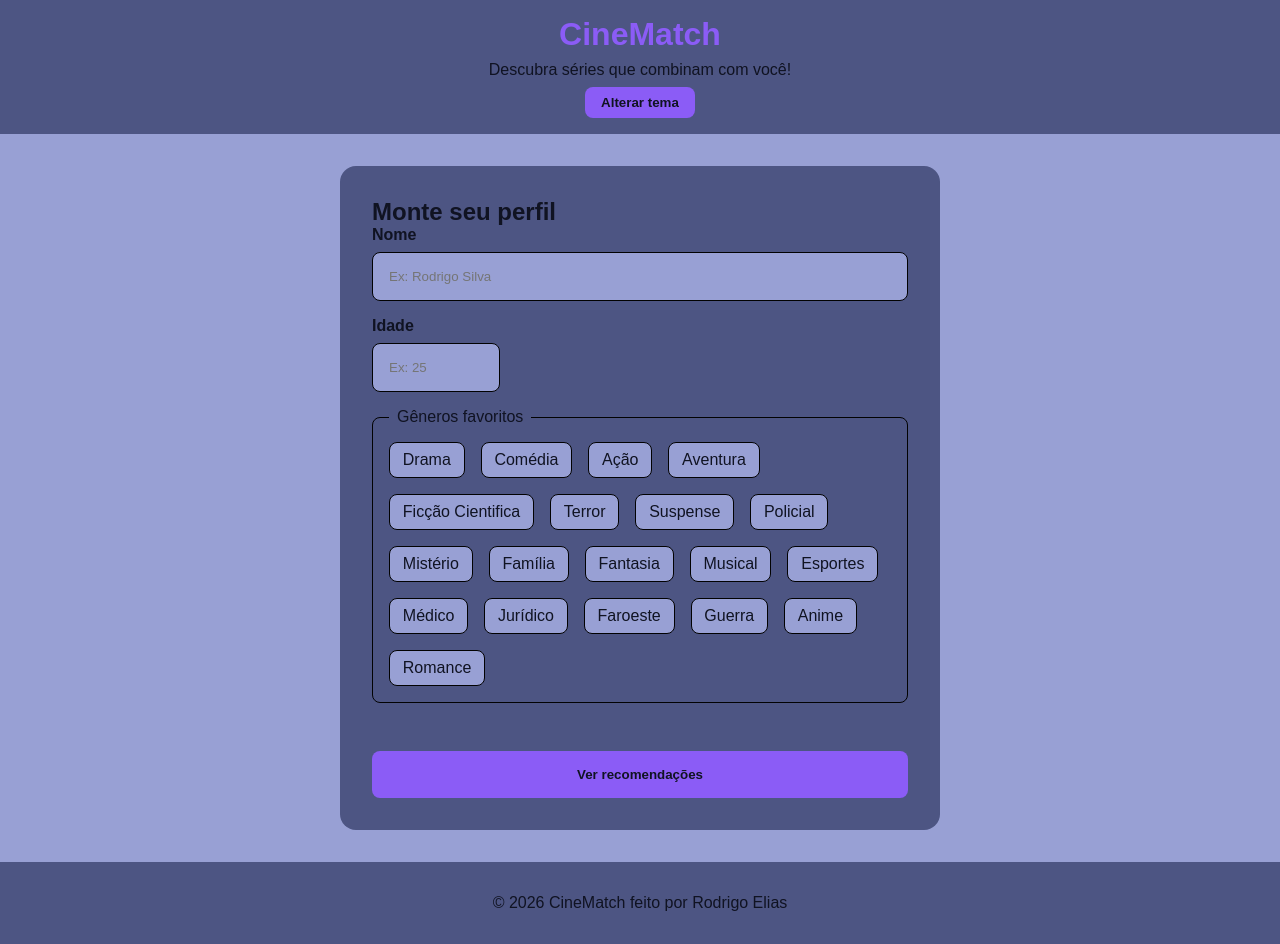
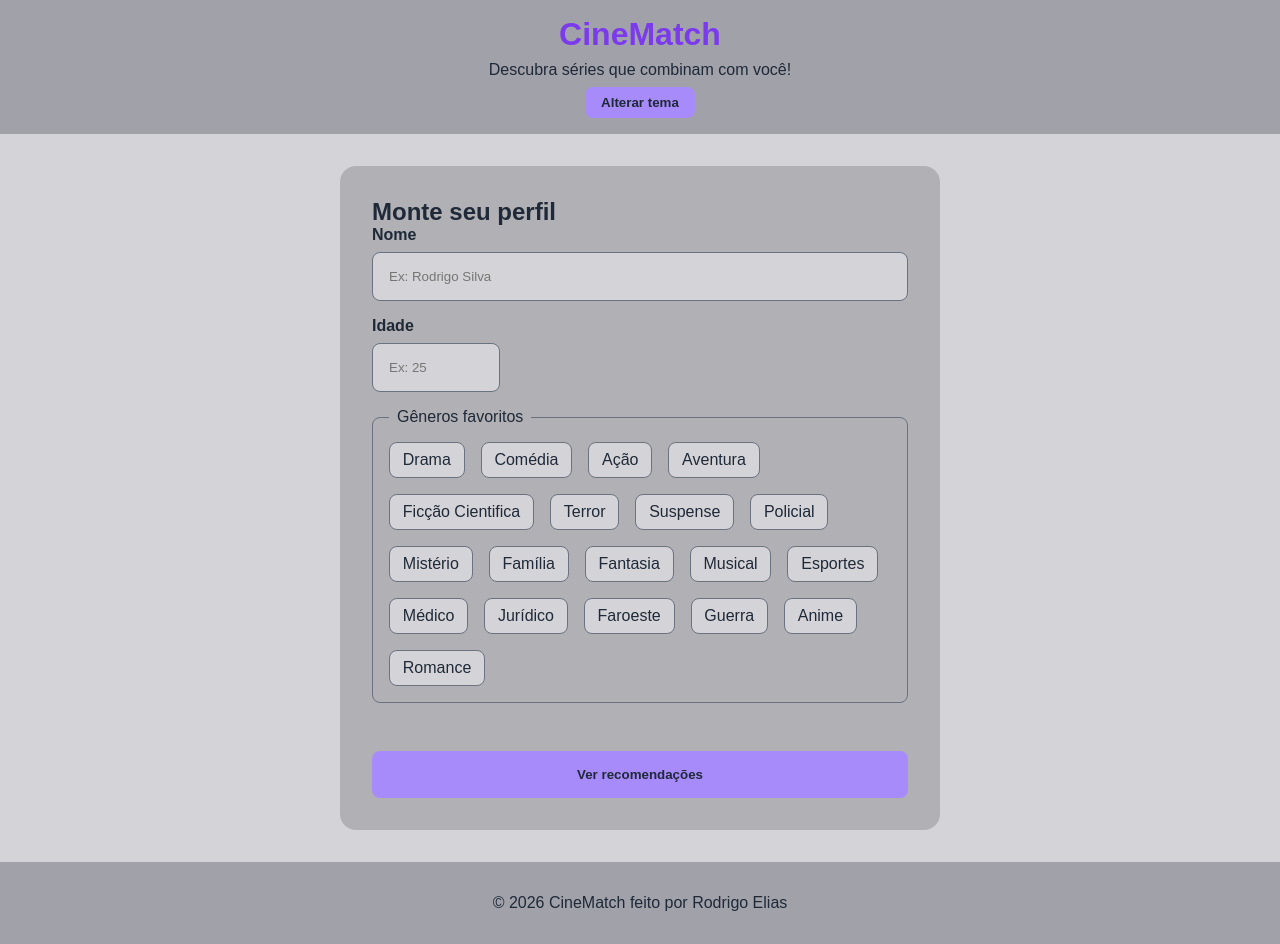
Before and after one commit to RodrigoProgramadorDev/CineMatch-Web, a website with bundled scripts: page index.html in a window 1280 px wide. Both pictures are taken after a click on the button "Alterar tema". Built offline with nearby package versions, Linux system fonts and the light colour scheme; no server answers.

Commit message:
style: ajustar paleta no tema claro e adicionar title-color

```diff
--- a/css/style.css
+++ b/css/style.css
@@ -1,4 +1,5 @@
 :root {
+    --title-color: #7c3aed;
     --bg-color: #101322;
     --text-color: #ffffff;
     --header-bg: #171b35;
@@ -14,18 +15,19 @@
 }
 
 .light-theme {
-    --bg-color: #98a0d4;
-    --text-color: #101322;
-    --header-bg: #4d5583;
-    --section-bg: #4d5583;
-    --card-bg: #39468d;
-    --accent-color: #8b5cf6;
+    --title-color: #7c3aed;
+    --bg-color: #d4d4d8;
+    --text-color: #1f2937;
+    --header-bg: #a1a1aa;
+    --section-bg: #b0b0b5;
+    --card-bg: #9ca3af;
+    --accent-color: #a78bfa;
     --accent-hover: #8b5cf6;
-    --badge-high: #16a34a;
-    --badge-medium: #ca8a04;
-    --badge-low: #dc2626;
-    --border-color: #020202;
-    --secondary-text: #28184d;
+    --badge-high: #22c55e;
+    --badge-medium: #facc15;
+    --badge-low: #f87171;
+    --border-color: #6b7280;
+    --secondary-text: #374151;
 }
 
 
@@ -57,7 +59,7 @@ header {
 }
 
 header h1 {
-    color: var(--accent-color);
+    color: var(--title-color);
     margin-bottom: 0.5rem;
 }
 
```
